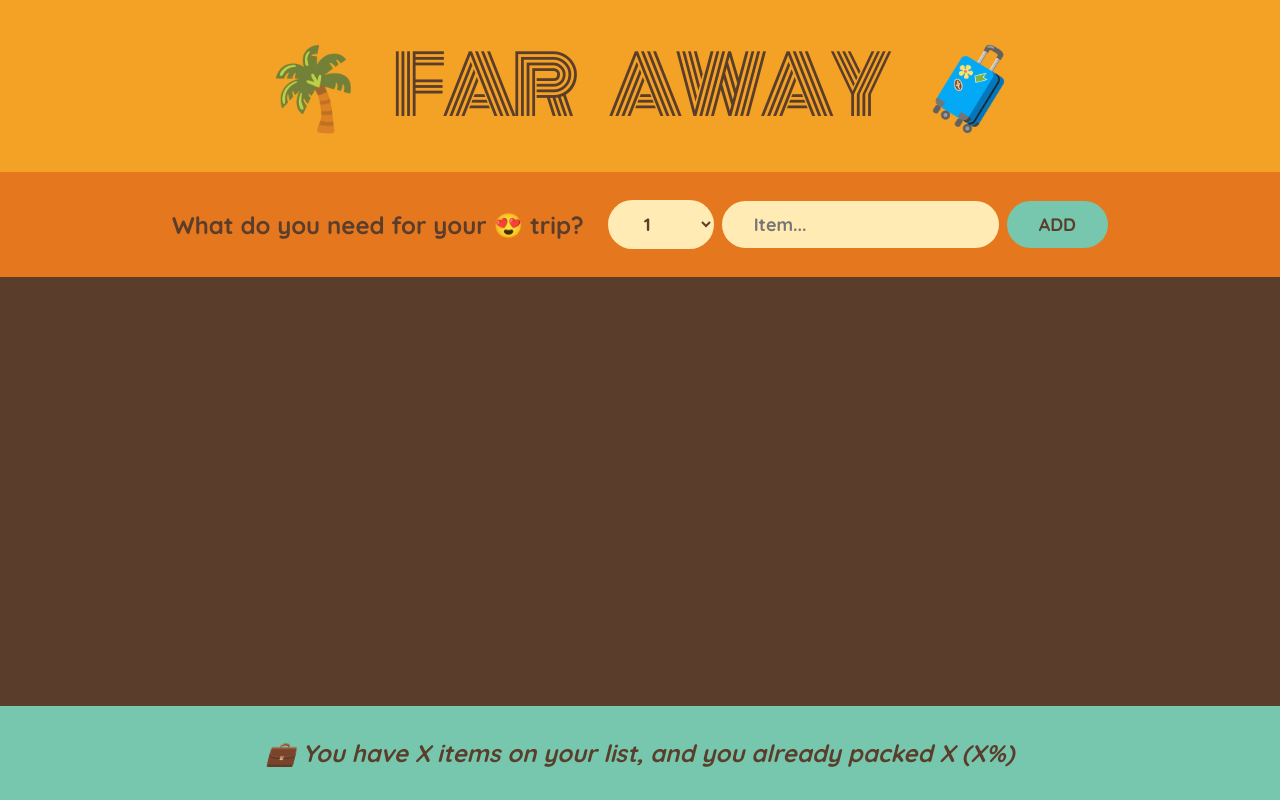
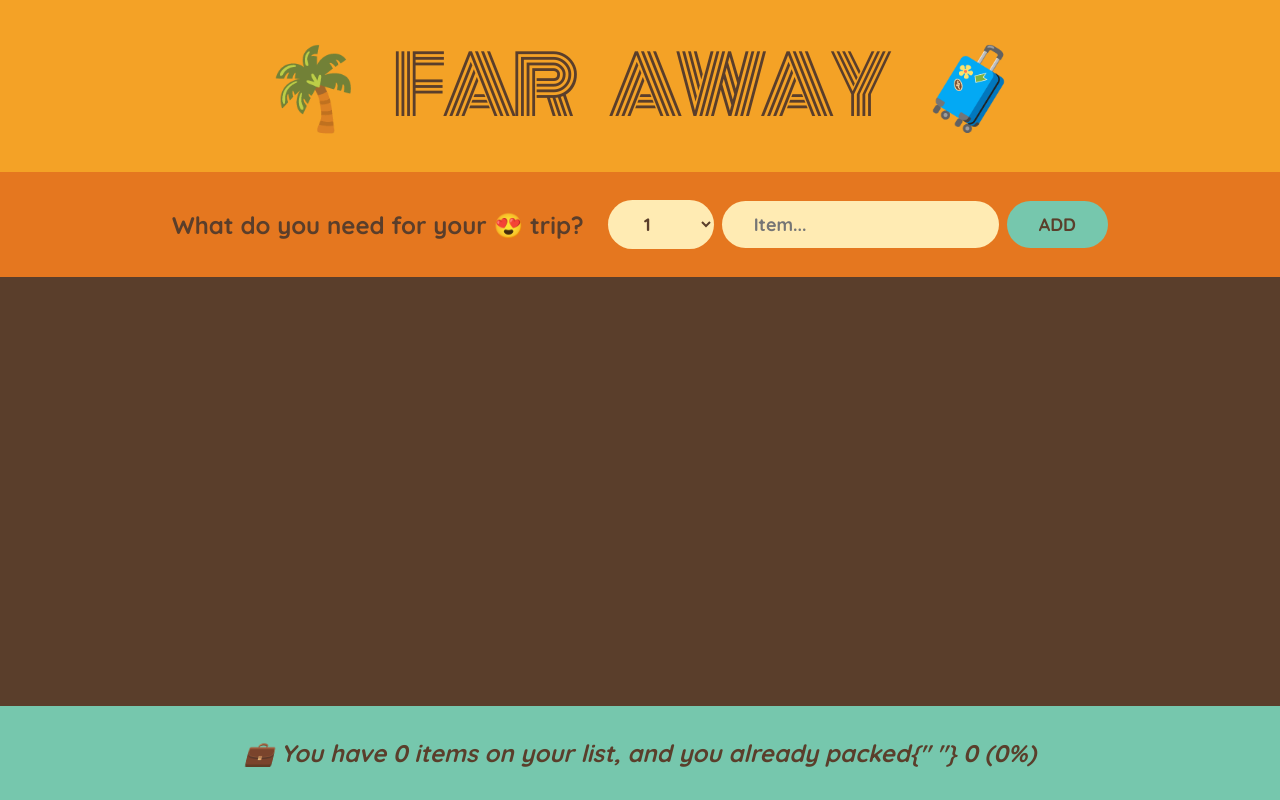
Before and after one commit to Tarun-Mittal-cell/RetroTravelPacker-React, a React (Create React App) app: page / in a window 1280 px wide. Built offline with nearby package versions, Linux system fonts and the light colour scheme.

Commit message:
computed stats

```diff
--- a/src/App.js
+++ b/src/App.js
@@ -28,7 +28,7 @@
         onDeleteItem={handleDeleteItem}
         onToggleItems={handleToggleItem}
       />
-      <Stats />
+      <Stats items={items} />
     </div>
   );
 }
@@ -47,7 +47,6 @@
     if (!description) return;
 
     const newItem = { description, quantity, packed: false, id: Date.now() };
-    console.log(newItem);
 
     onAddItems(newItem);
 
@@ -112,10 +111,20 @@
   );
 }
 
-function Stats() {
+function Stats({ items }) {
+  const numItems = items.length;
+  const numPacked = items.filter((item) => item.packed).length;
+  const percentage =
+    numItems > 0 ? Math.round((numPacked / numItems) * 100) : 0;
+
   return (
     <footer className="stats">
-      <em>💼 You have X items on your list, and you already packed X (X%)</em>
+      <em>
+        {percentage === 100
+          ? "You got everything! Ready to go 🛩️"
+          : `💼 You have ${numItems} items on your list, and you already packed{" "}
+        ${numPacked} (${percentage}%)`}
+      </em>
     </footer>
   );
 }
```
